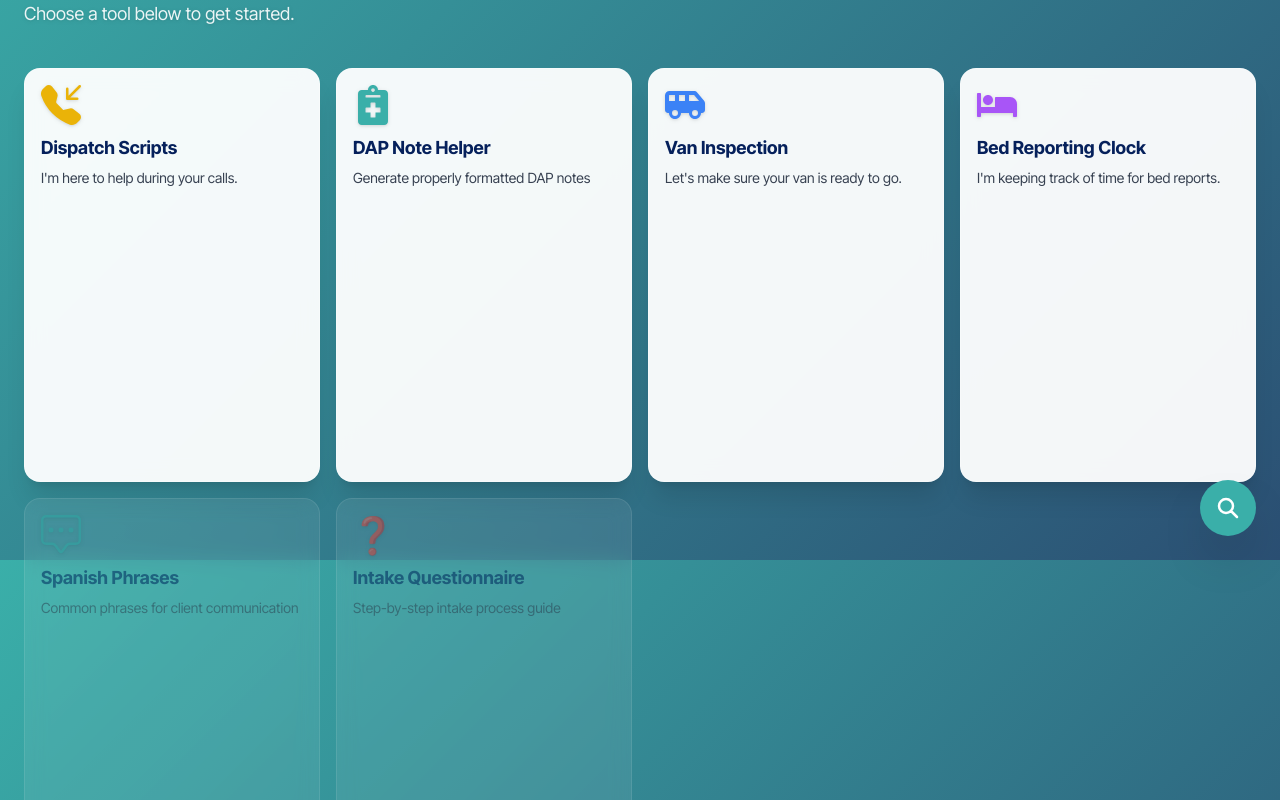
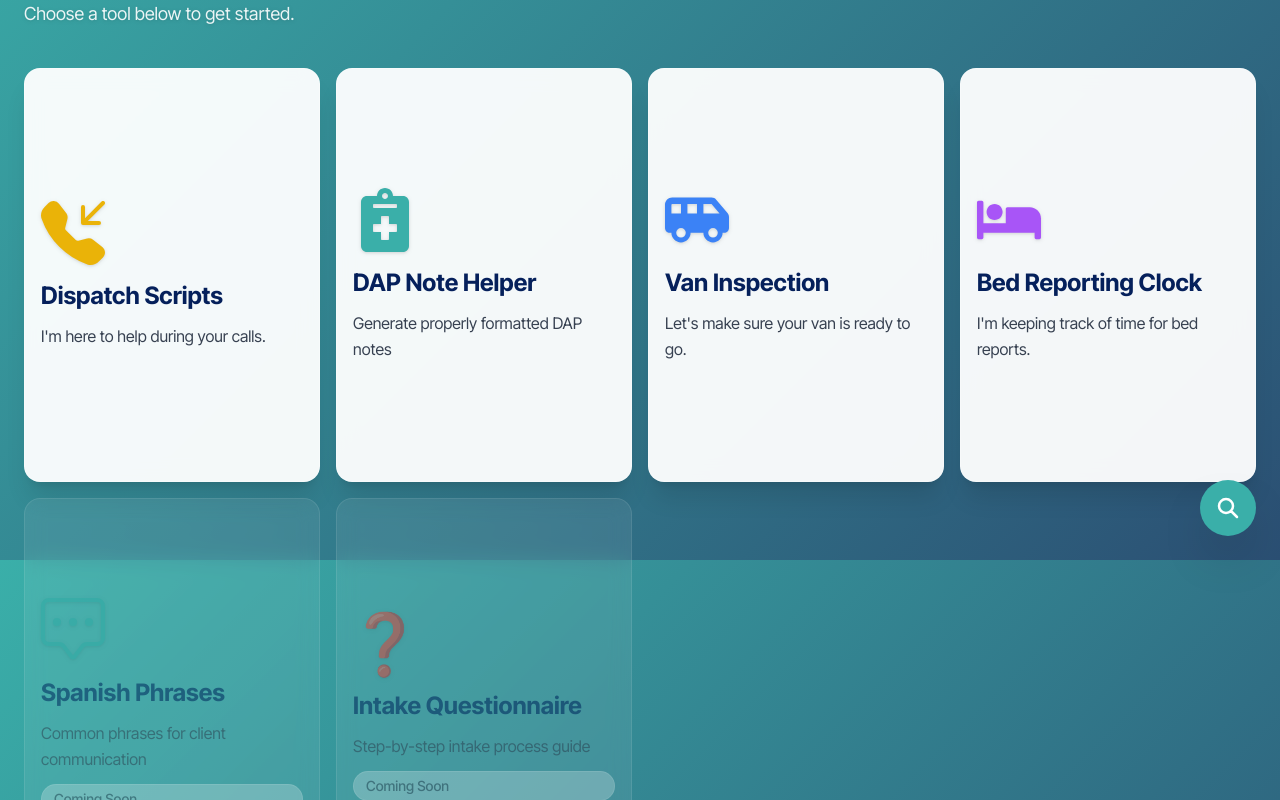
Before and after one commit to mgarcera-ash/star, a React (Vite) app: page / in a window 1280 px wide. Shown: the part 240-1040 px from the top of the page. Built offline with nearby package versions, Linux system fonts and the light colour scheme.

Commit message:
Fixing sizing

```diff
--- a/src/components/Home.jsx
+++ b/src/components/Home.jsx
@@ -177,19 +177,19 @@ const Home = ({ onNavigate, recentlyAccessed = [] }) => {
                 )}
 
                 {/* Content */}
-                <div className="relative z-10 flex flex-col h-full">
-                  <div className={`text-4xl mb-3 drop-shadow w-10 h-10 flex items-center justify-center ${tool.iconColor || 'text-ash-teal'}`}>
+                <div className="relative z-10 flex flex-col h-full justify-center">
+                  <div className={`text-6xl mb-4 drop-shadow w-16 h-16 flex items-center justify-center ${tool.iconColor || 'text-ash-teal'}`}>
                     {tool.icon}
                   </div>
-                  <h3 className="text-lg text-ash-navy mb-2 font-bold leading-tight">
+                  <h3 className="text-2xl text-ash-navy mb-3 font-bold leading-tight">
                     {tool.title}
                   </h3>
-                  <p className="text-gray-700 text-sm leading-snug flex-grow">
+                  <p className="text-gray-700 text-base leading-relaxed">
                     {tool.description}
                   </p>
 
                   {!tool.ready && (
-                    <span className="inline-block mt-2 px-2 py-1 bg-white/50 text-gray-600 text-xs font-medium rounded-full border border-white/30">
+                    <span className="inline-block mt-3 px-3 py-1 bg-white/50 text-gray-600 text-sm font-medium rounded-full border border-white/30">
                       Coming Soon
                     </span>
                   )}
```
